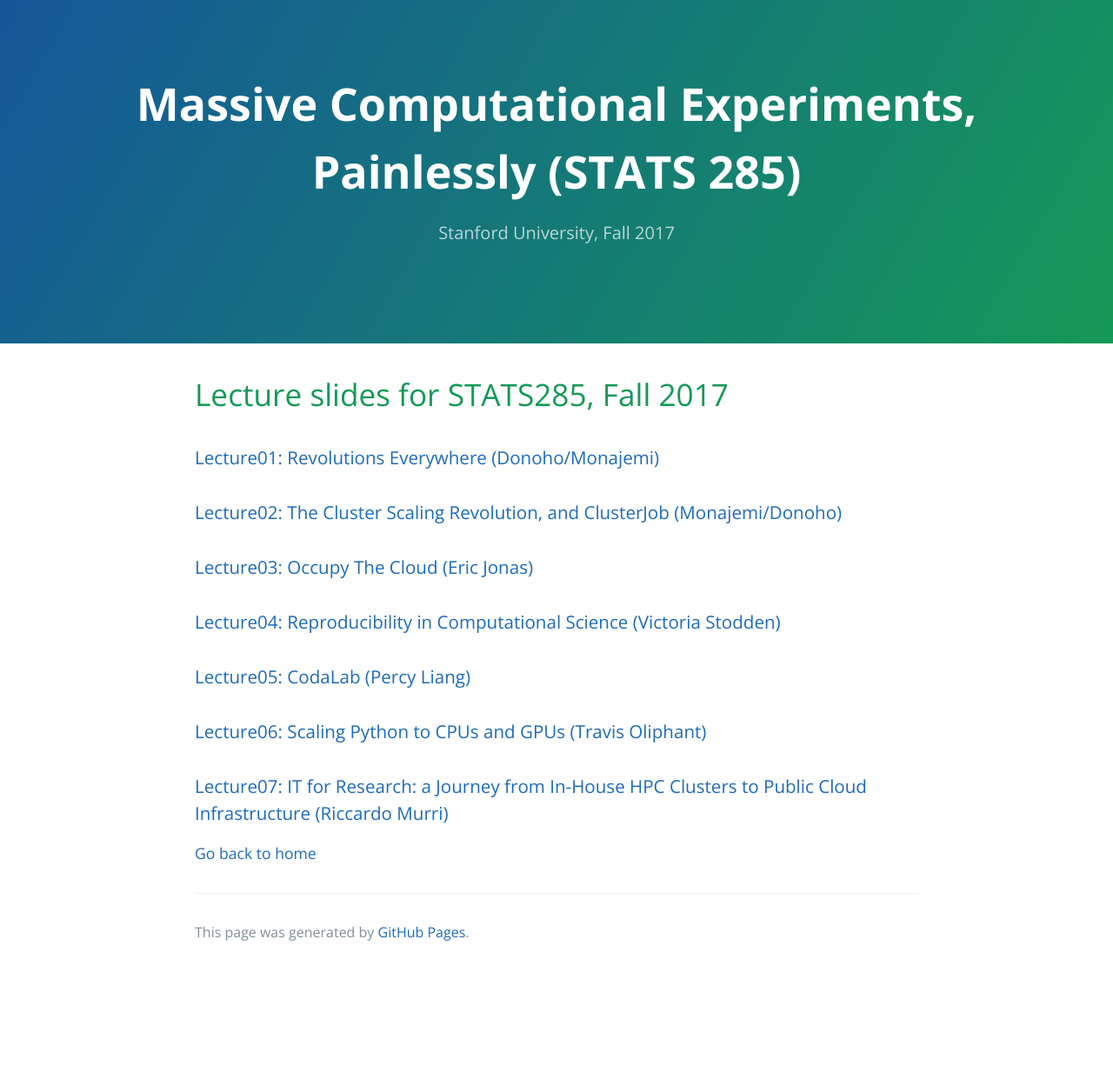
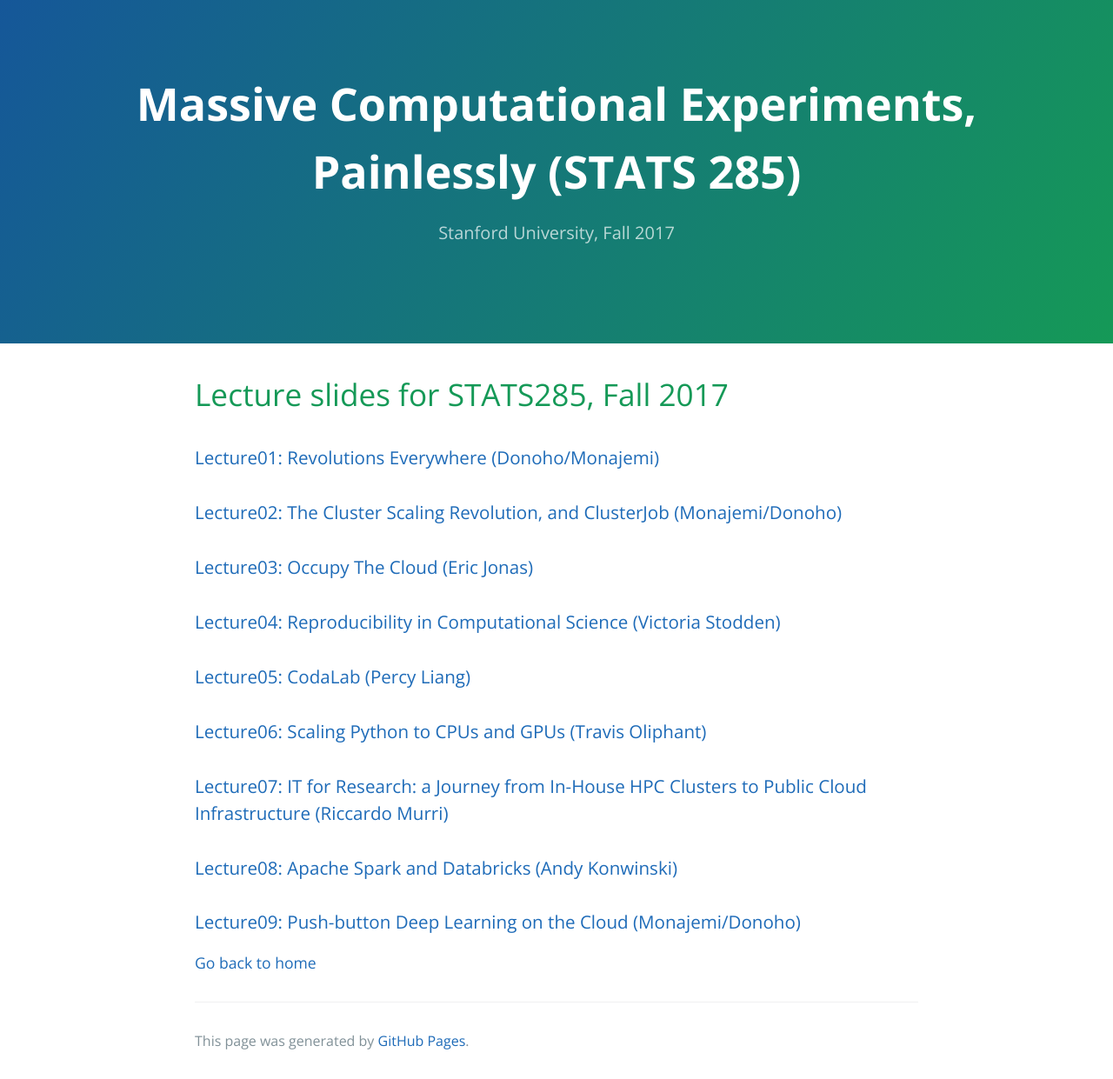
Before and after one commit to stats285/stats285.github.io, a Jekyll site: the page built from lecture_slides.md, in a window 1280 px wide. Shown: the whole page at 87% size. Built offline with Jekyll 4.4.1, drawn with Linux system fonts in a browser that asks for light colours; our own code applies the rules of GitHub Pages for plain Markdown files; the repository's description, which GitHub fills in, is left out; before the commit the page ends 1116 px from its top, so only the background shows below that.

Commit message:
lecture 09 added

```diff
--- a/lecture_slides.md
+++ b/lecture_slides.md
@@ -9,6 +9,9 @@
 ### [Lecture05: CodaLab (Percy Liang)](./assets/lectures/StanfordStats285-20171023-Lecture05-PercyLiang.pdf)
 ### [Lecture06: Scaling Python to CPUs and GPUs (Travis Oliphant)](https://www.slideshare.net/teoliphant/scaling-python-to-cpus-and-gpus-81607883)
 ### [Lecture07: IT for Research: a Journey from In-House HPC Clusters to Public Cloud Infrastructure (Riccardo Murri)](./assets/lectures/StanfordStats285-20171106-Lecture07-RiccardoMurri.pdf)
+### [Lecture08: Apache Spark and Databricks (Andy Konwinski)](./assets/lectures/)
+### [Lecture09: Push-button Deep Learning on the Cloud (Monajemi/Donoho)](./assets/lectures/StanfordStats285-20171027-Lecture09-MonajemiDonoho.pdf)
+
 
 
 
```
